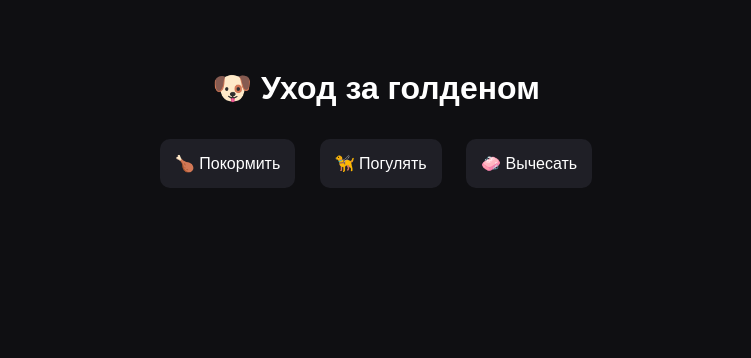
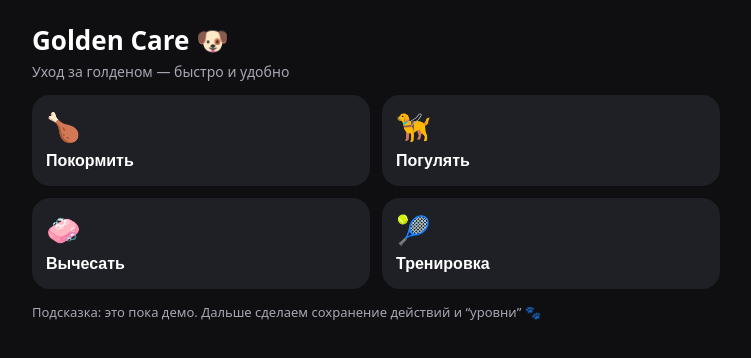
Before and after one commit to ir7217529-cyber/doggo, a plain HTML site: page index.html in a window 1280 px wide. Shown: the whole page, without its empty margins (264-1015 px from the left). Drawn offline with Linux system fonts and the light colour scheme.

Commit message:
Update index.html

```diff
--- a/index.html
+++ b/index.html
@@ -1,36 +1,123 @@
 <!DOCTYPE html>
-<html>
+<html lang="ru">
 <head>
-  <meta charset="UTF-8">
-  <title>Голден</title>
+  <meta charset="UTF-8" />
+  <meta name="viewport" content="width=device-width, initial-scale=1, viewport-fit=cover" />
+  <title>Golden Care</title>
   <script src="https://telegram.org/js/telegram-web-app.js"></script>
   <style>
-    body {
-      font-family: Arial;
-      background: #0f0f12;
-      color: white;
-      text-align: center;
-      padding: 40px;
+    :root{
+      --bg:#0f0f12;
+      --card:#1f1f26;
+      --text:#ffffff;
+      --muted:#a7a7b3;
+      --radius:18px;
+    }
+    *{box-sizing:border-box}
+    body{
+      margin:0;
+      font-family: system-ui, -apple-system, Segoe UI, Roboto, Arial;
+      background: var(--bg);
+      color: var(--text);
+    }
+    .wrap{
+      max-width: 720px;
+      margin: 0 auto;
+      padding: 16px 16px calc(16px + env(safe-area-inset-bottom));
+    }
+    h1{
+      margin: 10px 0 6px;
+      font-size: 26px;
+      line-height: 1.15;
+    }
+    .sub{
+      color: var(--muted);
+      margin: 0 0 14px;
+      font-size: 14px;
     }
 
-    button {
-      padding: 15px;
-      margin: 10px;
-      border-radius: 10px;
-      border: none;
+    .grid{
+      display:grid;
+      grid-template-columns: 1fr 1fr;
+      gap: 12px;
+    }
+
+    button{
+      width:100%;
+      border:0;
+      border-radius: var(--radius);
+      padding: 16px 14px;
+      background: var(--card);
+      color: var(--text);
       font-size: 16px;
-      background: #1f1f26;
-      color: white;
+      font-weight: 600;
+      text-align:left;
+      cursor:pointer;
+      min-height: 70px;           /* удобнее пальцем */
+    }
+    button:active{transform: scale(0.99);}
+
+    .emoji{
+      font-size: 28px;            /* ВОТ тут иконки увеличили */
+      display:block;
+      margin-bottom: 8px;
+    }
+    .label{
+      display:block;
+      font-size: 16px;
+    }
+    .hint{
+      margin-top: 14px;
+      color: var(--muted);
+      font-size: 13px;
+    }
+
+    /* на очень узких экранах — по одной кнопке в ряд */
+    @media (max-width: 360px){
+      .grid{ grid-template-columns: 1fr; }
+      button{ min-height: 76px; }
     }
   </style>
 </head>
 <body>
+  <div class="wrap">
+    <h1>Golden Care 🐶</h1>
+    <p class="sub">Уход за голденом — быстро и удобно</p>
 
-<h1>🐶 Уход за голденом</h1>
+    <div class="grid">
+      <button onclick="tap('Покормил!')">
+        <span class="emoji">🍗</span>
+        <span class="label">Покормить</span>
+      </button>
 
-<button onclick="alert('Покормил!')">🍗 Покормить</button>
-<button onclick="alert('Погулял!')">🦮 Погулять</button>
-<button onclick="alert('Вычесал!')">🧼 Вычесать</button>
+      <button onclick="tap('Погулял!')">
+        <span class="emoji">🦮</span>
+        <span class="label">Погулять</span>
+      </button>
 
+      <button onclick="tap('Вычесал!')">
+        <span class="emoji">🧼</span>
+        <span class="label">Вычесать</span>
+      </button>
+
+      <button onclick="tap('Тренировка!')">
+        <span class="emoji">🎾</span>
+        <span class="label">Тренировка</span>
+      </button>
+    </div>
+
+    <div class="hint">Подсказка: это пока демо. Дальше сделаем сохранение действий и “уровни” 🐾</div>
+  </div>
+
+  <script>
+    const tg = window.Telegram?.WebApp;
+    if (tg) tg.ready();
+
+    function tap(text){
+      // лёгкая вибрация (если поддерживается)
+      tg?.HapticFeedback?.impactOccurred?.("light");
+      alert(text);
+    }
+  </script>
 </body>
 </html>
```
